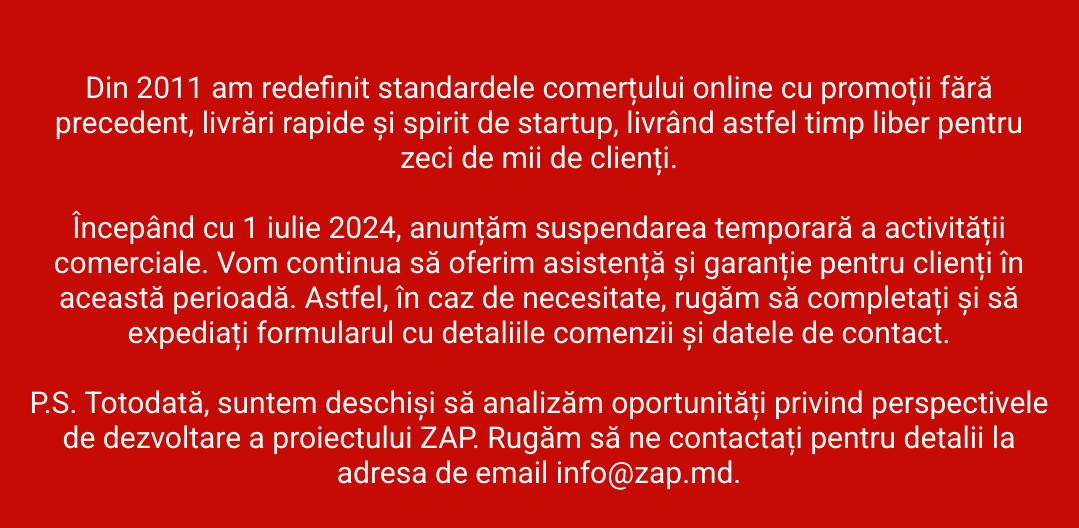
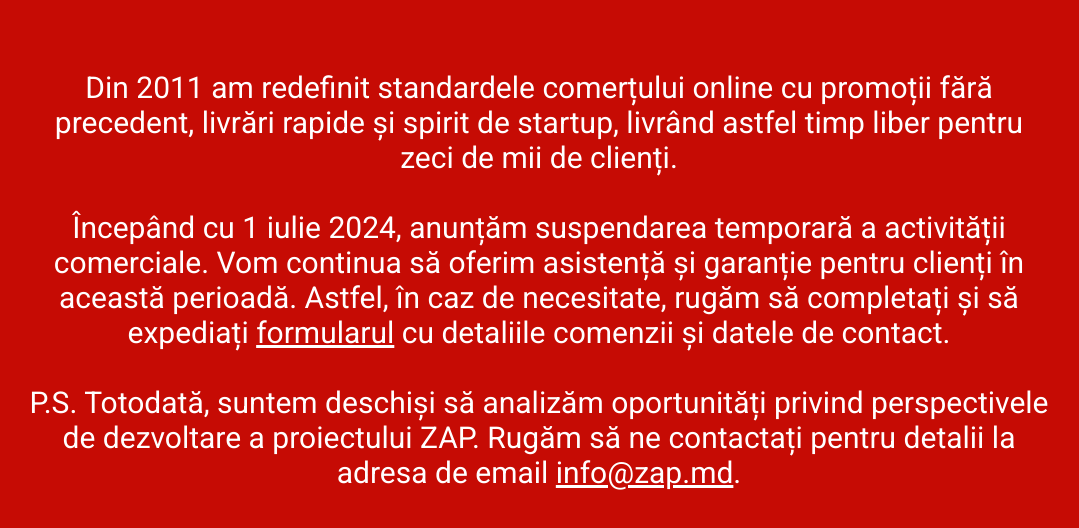
Before and after one commit to zapmd/zapmd.github.io, a plain HTML site: page index.html in a window 1280 px wide. Shown: the part 230-758 px from the top of the page, without its empty margins (101-1180 px from the left). Drawn offline with Linux system fonts and the light colour scheme.

Commit message:
Page done

```diff
--- a/index.html
+++ b/index.html
@@ -17,9 +17,9 @@
   <div style="background: url('maintenance.png') #C60B04 no-repeat center center; height: 300px; margin: 0;"></div>
   <div class=roboto-light style="margin: 0 auto; width: 80%; text-align: center; color: white;">Din 2011 am redefinit standardele comerțului online cu promoții fără precedent, livrări rapide și spirit de startup, livrând astfel timp liber pentru zeci de mii de clienți.<br><br>
 
-Începând cu 1 iulie 2024, anunțăm suspendarea temporară a activității comerciale. Vom continua să oferim asistență și garanție pentru clienți în această perioadă. Astfel, în caz de necesitate, rugăm să completați și să expediați formularul cu detaliile comenzii și datele de contact. <br><br>
+Începând cu 1 iulie 2024, anunțăm suspendarea temporară a activității comerciale. Vom continua să oferim asistență și garanție pentru clienți în această perioadă. Astfel, în caz de necesitate, rugăm să completați și să expediați <a href="https://forms.gle/ir1Urar4sVEwS6PMA" style="color: white;">formularul</a> cu detaliile comenzii și datele de contact. <br><br>
 
-P.S. Totodată, suntem deschiși să analizăm oportunități privind perspectivele de dezvoltare a proiectului ZAP. Rugăm să ne contactați pentru detalii la adresa de email info@zap.md.</div>
+P.S. Totodată, suntem deschiși să analizăm oportunități privind perspectivele de dezvoltare a proiectului ZAP. Rugăm să ne contactați pentru detalii la adresa de email <a href="mailto:info@zap.md" style="color: white">info@zap.md</a>.</div>
 
 
 </body></html>
```
